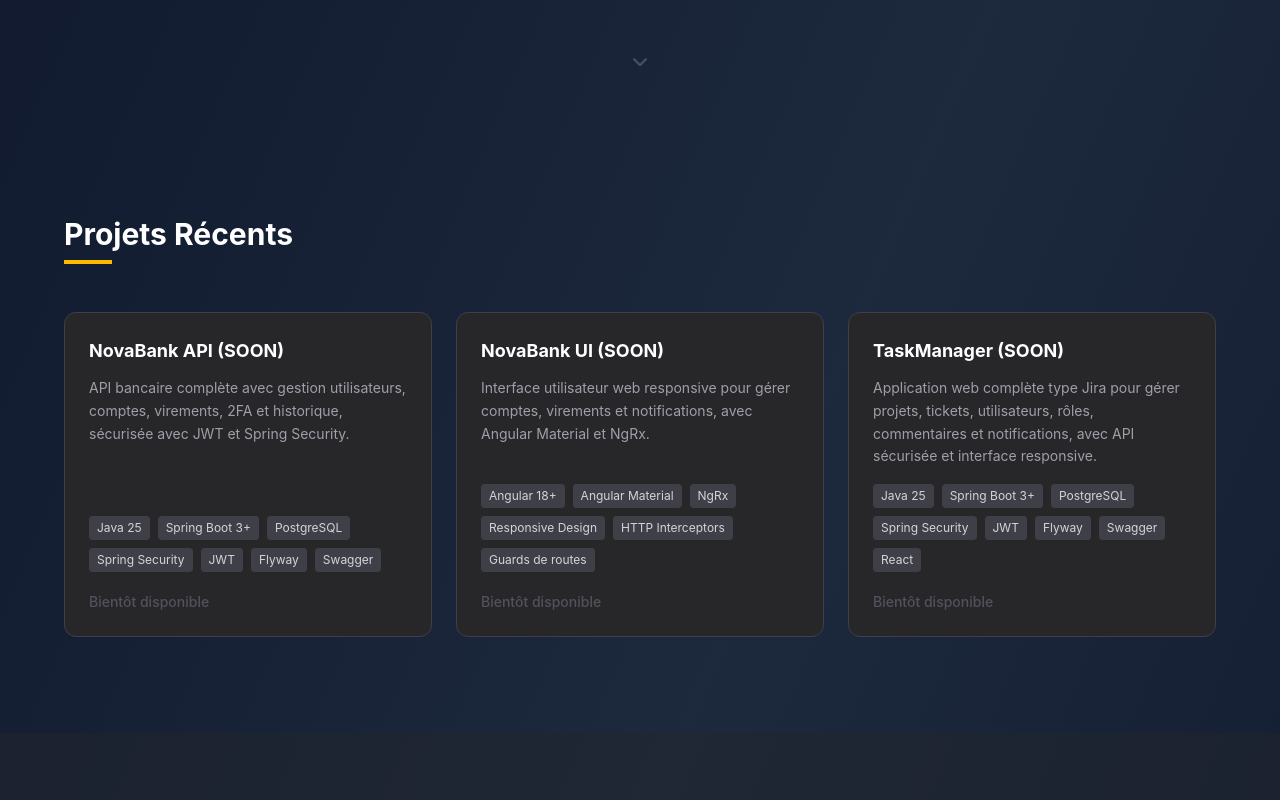
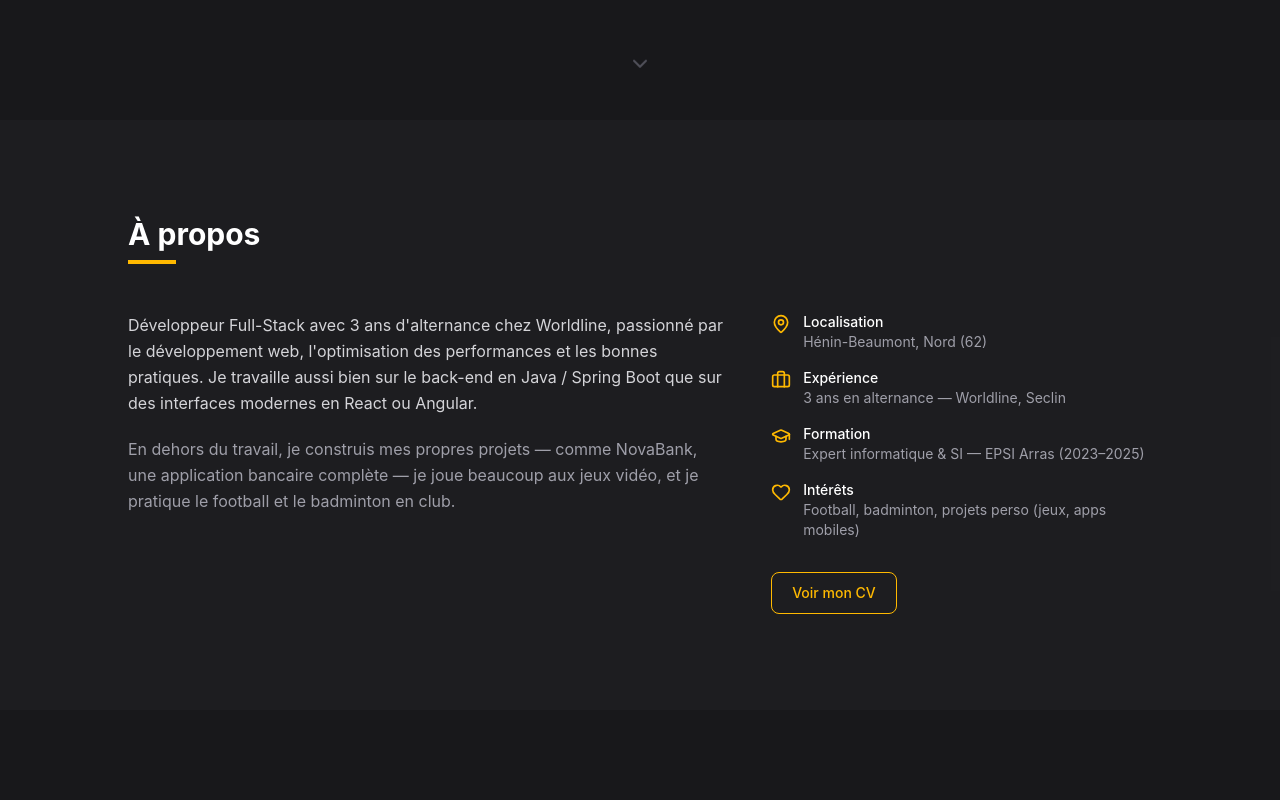
Before and after one commit to ShinWolf/my-portfolio, a React (Vite) app: page / in a window 1280 px wide. Shown: the part 680-1480 px from the top of the page. Built offline with nearby package versions, Linux system fonts and the light colour scheme.

Commit message:
feat: ajout sections About et CV + mise a jour projets

```diff
--- a/src/App.tsx
+++ b/src/App.tsx
@@ -1,4 +1,6 @@
+import About from "./components/About";
 import Contact from "./components/Contact";
+import CV from "./components/CV";
 import Experience from "./components/Experiences";
 import Footer from "./components/Footer";
 import Hero from "./components/Hero";
@@ -9,33 +11,36 @@ import Skills from "./components/Skills";
 function App() {
   const projectsData = [
     {
-      title: "NovaBank API (SOON)",
+      title: "NovaBank (SOON)",
       description:
-        "API bancaire complète avec gestion utilisateurs, comptes, virements, 2FA et historique, sécurisée avec JWT et Spring Security.",
+        "Application bancaire complète : API sécurisée avec gestion utilisateurs, comptes et virements, couplée à une interface web responsive avec Angular Material et NgRx.",
       tech: [
         "Java 25",
         "Spring Boot 3+",
-        "PostgreSQL",
         "Spring Security",
         "JWT",
-        "Flyway",
-        "Swagger",
+        "PostgreSQL",
+        "Angular 18+",
+        "NgRx",
+        "Docker",
       ],
       link: "#",
     },
     {
-      title: "NovaBank UI (SOON)",
+      title: "CandiFlow",
       description:
-        "Interface utilisateur web responsive pour gérer comptes, virements et notifications, avec Angular Material et NgRx.",
+        "SaaS de suivi de candidatures : tableau de bord, gestion des statuts (Applied, Interview, Offer, Rejected), filtres, pagination et statistiques. Authentification JWT avec rôles USER / ADMIN.",
       tech: [
-        "Angular 18+",
-        "Angular Material",
-        "NgRx",
-        "Responsive Design",
-        "HTTP Interceptors",
-        "Guards de routes",
+        "Java 25",
+        "Spring Boot 3+",
+        "Spring Security",
+        "JWT",
+        "PostgreSQL",
+        "React",
+        "Docker",
+        "Swagger",
       ],
-      link: "#",
+      link: "https://github.com/ShinWolf/CandiFlow",
     },
     {
       title: "TaskManager (SOON)",
@@ -47,9 +52,9 @@ function App() {
         "PostgreSQL",
         "Spring Security",
         "JWT",
-        "Flyway",
         "Swagger",
         "React",
+        "Docker",
       ],
       link: "#",
     },
@@ -86,12 +91,14 @@ function App() {
   ];
 
   return (
-    <div className="min-h-screen bg-gradient-to-br from-slate-900 via-slate-800 to-slate-900 text-gray-100">
+    <div className="min-h-screen bg-zinc-900 text-gray-100">
       <Navbar />
       <Hero />
+      <About />
       <Projects projects={projectsData} />
       <Skills skills={skillsData} />
       <Experience experience={experienceData} />
+      <CV />
       <Contact />
       <Footer />
     </div>
--- /dev/null
+++ b/src/components/About.tsx
@@ -0,0 +1,73 @@
+import React from "react";
+import { MapPin, Briefcase, GraduationCap, Heart } from "lucide-react";
+
+const About: React.FC = () => {
+  return (
+    <section id="a-propos" className="py-24 px-6 bg-zinc-800/40">
+      <div className="max-w-5xl mx-auto">
+        <h2 className="text-3xl font-bold mb-2 text-white">À propos</h2>
+        <div className="w-12 h-1 bg-amber-400 mb-12"></div>
+
+        <div className="grid md:grid-cols-5 gap-12">
+          {/* Bio */}
+          <div className="md:col-span-3 space-y-5">
+            <p className="text-zinc-300 leading-relaxed">
+              Développeur Full-Stack avec 3 ans d'alternance chez Worldline,
+              passionné par le développement web, l'optimisation des performances
+              et les bonnes pratiques. Je travaille aussi bien sur le back-end en
+              Java / Spring Boot que sur des interfaces modernes en React ou Angular.
+            </p>
+            <p className="text-zinc-400 leading-relaxed">
+              En dehors du travail, je construis mes propres projets — comme
+              NovaBank, une application bancaire complète — je joue beaucoup
+              aux jeux vidéo, et je pratique le football et le badminton en club.
+            </p>
+          </div>
+
+          {/* Quick facts */}
+          <div className="md:col-span-2 space-y-4">
+            <div className="flex items-start gap-3">
+              <MapPin className="w-5 h-5 text-amber-400 mt-0.5 shrink-0" />
+              <div>
+                <p className="text-white text-sm font-medium">Localisation</p>
+                <p className="text-zinc-400 text-sm">Hénin-Beaumont, Nord (62)</p>
+              </div>
+            </div>
+            <div className="flex items-start gap-3">
+              <Briefcase className="w-5 h-5 text-amber-400 mt-0.5 shrink-0" />
+              <div>
+                <p className="text-white text-sm font-medium">Expérience</p>
+                <p className="text-zinc-400 text-sm">3 ans en alternance — Worldline, Seclin</p>
+              </div>
+            </div>
+            <div className="flex items-start gap-3">
+              <GraduationCap className="w-5 h-5 text-amber-400 mt-0.5 shrink-0" />
+              <div>
+                <p className="text-white text-sm font-medium">Formation</p>
+                <p className="text-zinc-400 text-sm">Expert informatique & SI — EPSI Arras (2023–2025)</p>
+              </div>
+            </div>
+            <div className="flex items-start gap-3">
+              <Heart className="w-5 h-5 text-amber-400 mt-0.5 shrink-0" />
+              <div>
+                <p className="text-white text-sm font-medium">Intérêts</p>
+                <p className="text-zinc-400 text-sm">Football, badminton, projets perso (jeux, apps mobiles)</p>
+              </div>
+            </div>
+
+            <div className="pt-4">
+              <a
+                href="#cv"
+                className="inline-flex items-center gap-2 px-5 py-2.5 border border-amber-400 text-amber-400 rounded-lg text-sm font-medium hover:bg-amber-400/10 transition-colors duration-200"
+              >
+                Voir mon CV
+              </a>
+            </div>
+          </div>
+        </div>
+      </div>
+    </section>
+  );
+};
+
+export default About;
--- /dev/null
+++ b/src/components/CV.tsx
@@ -0,0 +1,52 @@
+import React from "react";
+import { FileText, ExternalLink, Download } from "lucide-react";
+
+const CV: React.FC = () => {
+  const handleExportPdf = () => {
+    const win = window.open("/cv/index.html", "_blank");
+    if (win) {
+      win.addEventListener("load", () => win.print());
+    }
+  };
+
+  return (
+    <section id="cv" className="py-24 px-6">
+      <div className="max-w-5xl mx-auto">
+        <h2 className="text-3xl font-bold mb-2 text-white">Mon CV</h2>
+        <div className="w-12 h-1 bg-amber-400 mb-12"></div>
+
+        <div className="bg-zinc-800 border border-zinc-700 rounded-xl p-10 flex flex-col sm:flex-row items-center justify-between gap-6">
+          <div className="flex items-center gap-4">
+            <div className="p-3 bg-zinc-700 rounded-lg">
+              <FileText className="w-6 h-6 text-amber-400" />
+            </div>
+            <div>
+              <p className="text-white font-semibold">Curriculum Vitae</p>
+              <p className="text-zinc-400 text-sm">Eric Fief — Développeur Full Stack</p>
+            </div>
+          </div>
+          <div className="flex gap-3 shrink-0">
+            <a
+              href="/cv/index.html"
+              target="_blank"
+              rel="noopener noreferrer"
+              className="inline-flex items-center gap-2 px-5 py-3 border border-zinc-600 text-zinc-300 rounded-lg font-semibold hover:border-amber-400 hover:text-amber-400 transition-colors duration-200"
+            >
+              <ExternalLink className="w-4 h-4" />
+              Voir
+            </a>
+            <button
+              onClick={handleExportPdf}
+              className="inline-flex items-center gap-2 px-5 py-3 bg-amber-400 text-zinc-900 rounded-lg font-semibold hover:bg-amber-300 transition-colors duration-200"
+            >
+              <Download className="w-4 h-4" />
+              Exporter en PDF
+            </button>
+          </div>
+        </div>
+      </div>
+    </section>
+  );
+};
+
+export default CV;
```
